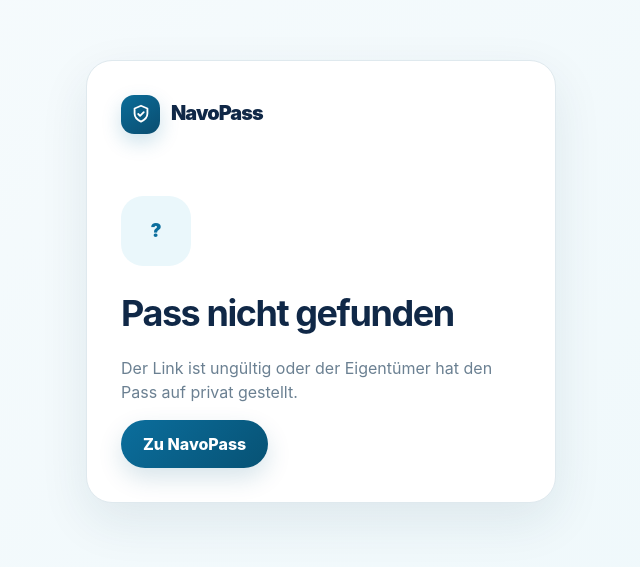
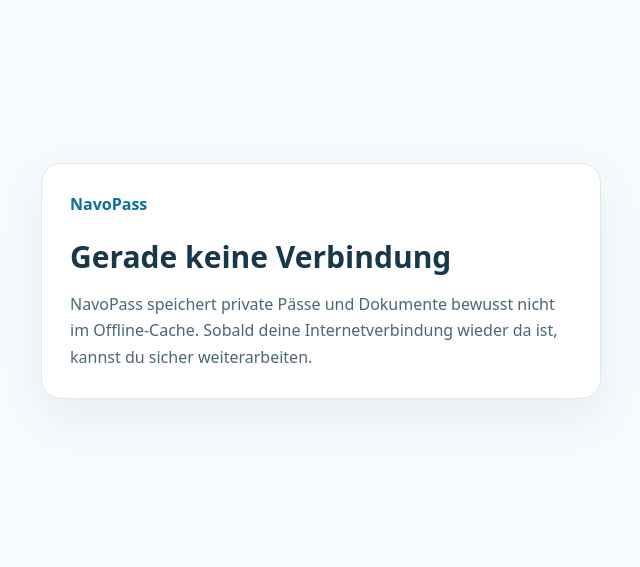
Before and after one commit to acciento89-bot/navopass, a Next.js app: page /offline in a window 1280 px wide. Before the commit this address had no page. Shown: the part 119-686 px from the top of the page, without its empty margins (319-959 px from the left). Built offline with nearby package versions, Linux system fonts and the light colour scheme.

Commit message:
Add offline fallback page

```diff
--- /dev/null
+++ b/app/offline/page.tsx
@@ -0,0 +1,13 @@
+export default function OfflinePage() {
+  return (
+    <main style={{ minHeight: "100vh", display: "grid", placeItems: "center", padding: 24, background: "#f7fbfd", color: "#17384b", fontFamily: "system-ui, sans-serif" }}>
+      <section style={{ width: "min(560px, 100%)", background: "white", border: "1px solid #dbe8ef", borderRadius: 20, padding: 28, boxShadow: "0 18px 50px rgba(20,61,84,.08)" }}>
+        <div style={{ fontWeight: 800, color: "#0b6e9d", marginBottom: 18 }}>NavoPass</div>
+        <h1 style={{ margin: "0 0 12px", fontSize: 30 }}>Gerade keine Verbindung</h1>
+        <p style={{ margin: 0, lineHeight: 1.65, color: "#496778" }}>
+          NavoPass speichert private Pässe und Dokumente bewusst nicht im Offline-Cache. Sobald deine Internetverbindung wieder da ist, kannst du sicher weiterarbeiten.
+        </p>
+      </section>
+    </main>
+  );
+}
```
